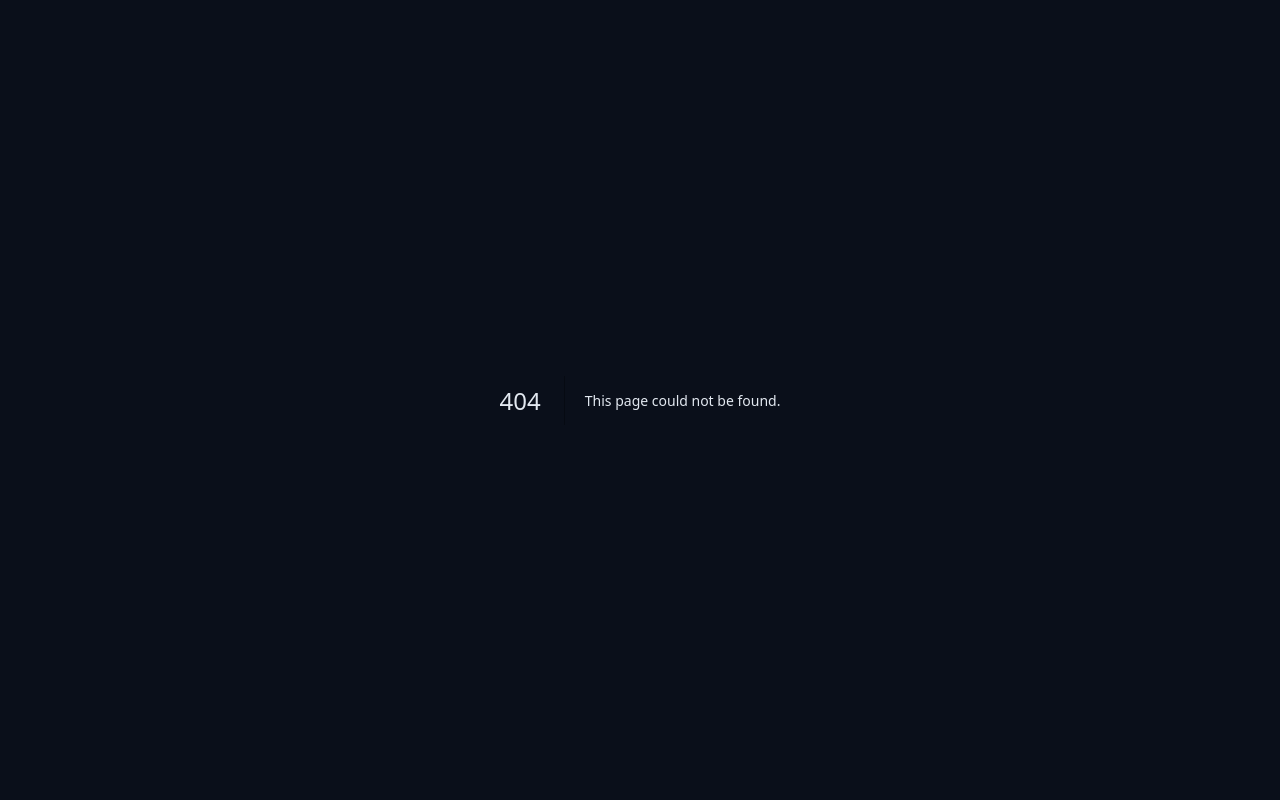
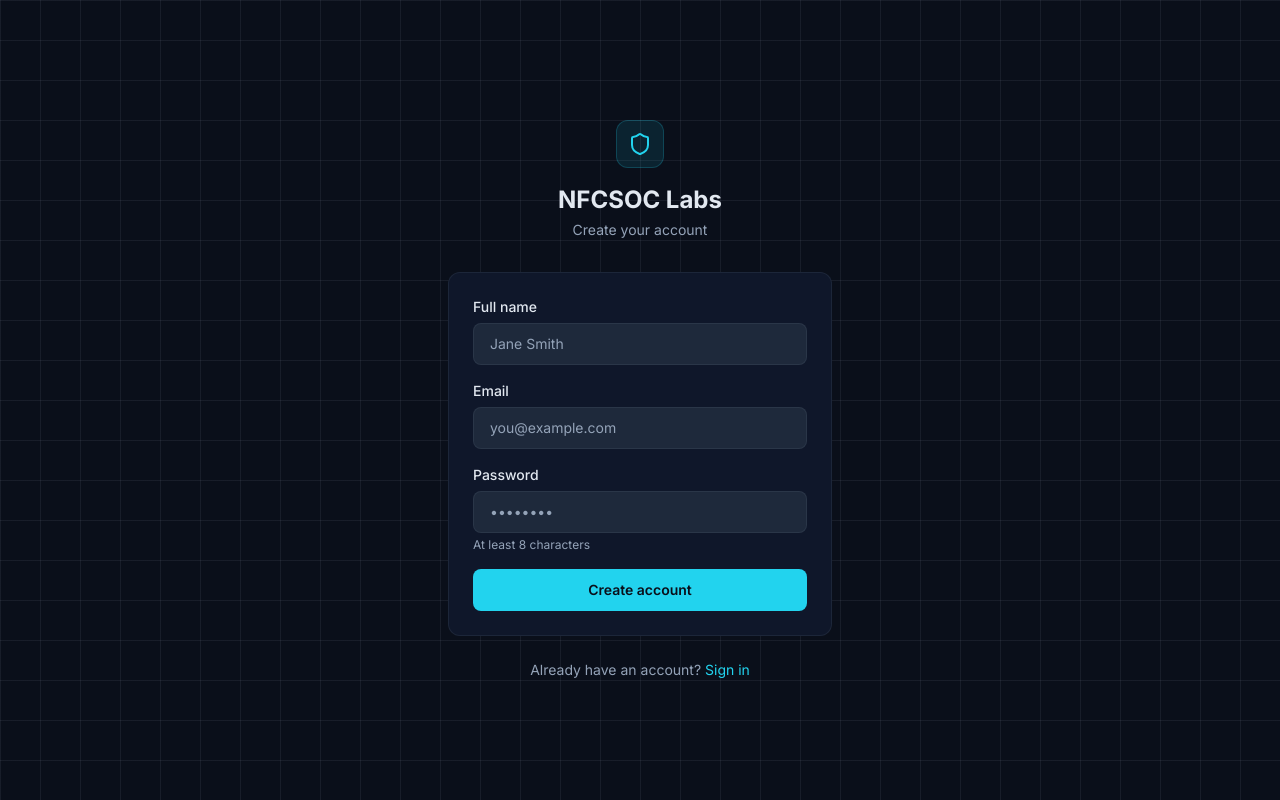
Before and after one commit to acheem/nfssoclabs, a Next.js app in the folder website/: page /register in a window 1280 px wide. Before the commit this address had no page. Built offline with nearby package versions, Linux system fonts and the light colour scheme.

Commit message:
Add register page, API route, and upgrade login to use NextAuth signIn

```diff
--- /dev/null
+++ b/website/src/app/api/auth/register/route.ts
@@ -0,0 +1,28 @@
+import { NextRequest, NextResponse } from "next/server";
+import bcrypt from "bcryptjs";
+import { db } from "@/lib/db";
+
+export async function POST(req: NextRequest) {
+  const { name, email, password } = await req.json();
+
+  if (!name || !email || !password) {
+    return NextResponse.json({ error: "All fields are required." }, { status: 400 });
+  }
+
+  if (password.length < 8) {
+    return NextResponse.json({ error: "Password must be at least 8 characters." }, { status: 400 });
+  }
+
+  const existing = await db.user.findUnique({ where: { email } });
+  if (existing) {
+    return NextResponse.json({ error: "An account with that email already exists." }, { status: 409 });
+  }
+
+  const passwordHash = await bcrypt.hash(password, 12);
+
+  await db.user.create({
+    data: { name, email, passwordHash },
+  });
+
+  return NextResponse.json({ success: true }, { status: 201 });
+}
--- /dev/null
+++ b/website/src/app/login/LoginForm.tsx
@@ -0,0 +1,82 @@
+"use client";
+
+import { useState } from "react";
+import { signIn } from "next-auth/react";
+import { useRouter } from "next/navigation";
+
+export function LoginForm() {
+  const router = useRouter();
+  const [error, setError] = useState("");
+  const [loading, setLoading] = useState(false);
+
+  async function handleSubmit(e: React.FormEvent<HTMLFormElement>) {
+    e.preventDefault();
+    setError("");
+    setLoading(true);
+
+    const form = e.currentTarget;
+    const email = (form.elements.namedItem("email") as HTMLInputElement).value;
+    const password = (form.elements.namedItem("password") as HTMLInputElement).value;
+
+    const res = await signIn("credentials", {
+      email,
+      password,
+      redirect: false,
+    });
+
+    if (res?.error) {
+      setError("Invalid email or password.");
+      setLoading(false);
+      return;
+    }
+
+    router.push("/dashboard/learner");
+    router.refresh();
+  }
+
+  return (
+    <form className="card space-y-4" onSubmit={handleSubmit}>
+      {error && (
+        <p className="text-sm text-danger bg-danger/10 border border-danger/20 rounded-lg px-3 py-2">
+          {error}
+        </p>
+      )}
+
+      <div>
+        <label className="block text-sm font-medium text-foreground mb-1.5">
+          Email
+        </label>
+        <input
+          type="email"
+          name="email"
+          className="input"
+          placeholder="you@example.com"
+          required
+          autoComplete="email"
+        />
+      </div>
+
+      <div>
+        <label className="block text-sm font-medium text-foreground mb-1.5">
+          Password
+        </label>
+        <input
+          type="password"
+          name="password"
+          className="input"
+          placeholder="••••••••"
+          required
+          autoComplete="current-password"
+        />
+      </div>
+
+      <button
+        type="submit"
+        className="btn-primary w-full justify-center mt-2"
+        disabled={loading}
+      >
+        {loading ? "Signing in…" : "Sign in"}
+      </button>
+    </form>
+  );
+}
--- a/website/src/app/login/page.tsx
+++ b/website/src/app/login/page.tsx
@@ -1,9 +1,14 @@
 import Link from "next/link";
 import { Shield } from "lucide-react";
+import { LoginForm } from "./LoginForm";
 
 export const metadata = { title: "Sign In" };
 
-export default function LoginPage() {
+export default function LoginPage({
+  searchParams,
+}: {
+  searchParams: { registered?: string };
+}) {
   return (
     <main className="min-h-screen grid-bg flex items-center justify-center px-4">
       <div className="w-full max-w-sm">
@@ -16,44 +21,18 @@ export default function LoginPage() {
           <p className="text-sm text-muted-foreground mt-1">Sign in to your account</p>
         </div>
 
-        {/* Form */}
-        <form className="card space-y-4" action="/api/auth/login" method="POST">
-          <div>
-            <label className="block text-sm font-medium text-foreground mb-1.5">
-              Email
-            </label>
-            <input
-              type="email"
-              name="email"
-              className="input"
-              placeholder="you@example.com"
-              required
-              autoComplete="email"
-            />
-          </div>
+        {searchParams.registered && (
+          <p className="text-sm text-success bg-success/10 border border-success/20 rounded-lg px-3 py-2 mb-4 text-center">
+            Account created — sign in below.
+          </p>
+        )}
 
-          <div>
-            <label className="block text-sm font-medium text-foreground mb-1.5">
-              Password
-            </label>
-            <input
-              type="password"
-              name="password"
-              className="input"
-              placeholder="••••••••"
-              required
-              autoComplete="current-password"
-            />
-          </div>
-
-          <button type="submit" className="btn-primary w-full justify-center mt-2">
-            Sign in
-          </button>
-        </form>
+        <LoginForm />
 
         <p className="text-center text-sm text-muted-foreground mt-6">
-          <Link href="/" className="hover:text-accent transition-colors">
-            ← Back to home
+          Don&apos;t have an account?{" "}
+          <Link href="/register" className="text-accent hover:underline">
+            Sign up
           </Link>
         </p>
       </div>
--- /dev/null
+++ b/website/src/app/register/page.tsx
@@ -0,0 +1,122 @@
+"use client";
+
+import { useState } from "react";
+import Link from "next/link";
+import { useRouter } from "next/navigation";
+import { Shield } from "lucide-react";
+
+export default function RegisterPage() {
+  const router = useRouter();
+  const [error, setError] = useState("");
+  const [loading, setLoading] = useState(false);
+
+  async function handleSubmit(e: React.FormEvent<HTMLFormElement>) {
+    e.preventDefault();
+    setError("");
+    setLoading(true);
+
+    const form = e.currentTarget;
+    const name = (form.elements.namedItem("name") as HTMLInputElement).value;
+    const email = (form.elements.namedItem("email") as HTMLInputElement).value;
+    const password = (form.elements.namedItem("password") as HTMLInputElement).value;
+
+    const res = await fetch("/api/auth/register", {
+      method: "POST",
+      headers: { "Content-Type": "application/json" },
+      body: JSON.stringify({ name, email, password }),
+    });
+
+    const data = await res.json();
+
+    if (!res.ok) {
+      setError(data.error ?? "Something went wrong.");
+      setLoading(false);
+      return;
+    }
+
+    router.push("/login?registered=1");
+  }
+
+  return (
+    <main className="min-h-screen grid-bg flex items-center justify-center px-4">
+      <div className="w-full max-w-sm">
+        {/* Logo */}
+        <div className="flex flex-col items-center mb-8">
+          <div className="w-12 h-12 rounded-xl bg-accent/10 border border-accent/20 flex items-center justify-center mb-4">
+            <Shield className="w-6 h-6 text-accent" />
+          </div>
+          <h1 className="text-2xl font-bold text-foreground">NFCSOC Labs</h1>
+          <p className="text-sm text-muted-foreground mt-1">Create your account</p>
+        </div>
+
+        {/* Form */}
+        <form className="card space-y-4" onSubmit={handleSubmit}>
+          {error && (
+            <p className="text-sm text-danger bg-danger/10 border border-danger/20 rounded-lg px-3 py-2">
+              {error}
+            </p>
+          )}
+
+          <div>
+            <label className="block text-sm font-medium text-foreground mb-1.5">
+              Full name
+            </label>
+            <input
+              type="text"
+              name="name"
+              className="input"
+              placeholder="Jane Smith"
+              required
+              autoComplete="name"
+            />
+          </div>
+
+          <div>
+            <label className="block text-sm font-medium text-foreground mb-1.5">
+              Email
+            </label>
+            <input
+              type="email"
+              name="email"
+              className="input"
+              placeholder="you@example.com"
+              required
+              autoComplete="email"
+            />
+          </div>
+
+          <div>
+            <label className="block text-sm font-medium text-foreground mb-1.5">
+              Password
+            </label>
+            <input
+              type="password"
+              name="password"
+              className="input"
+              placeholder="••••••••"
+              required
+              minLength={8}
+              autoComplete="new-password"
+            />
+            <p className="text-xs text-muted-foreground mt-1">At least 8 characters</p>
+          </div>
+
+          <button
+            type="submit"
+            className="btn-primary w-full justify-center mt-2"
+            disabled={loading}
+          >
+            {loading ? "Creating account…" : "Create account"}
+          </button>
+        </form>
+
+        <p className="text-center text-sm text-muted-foreground mt-6">
+          Already have an account?{" "}
+          <Link href="/login" className="text-accent hover:underline">
+            Sign in
+          </Link>
+        </p>
+      </div>
+    </main>
+  );
+}
```
